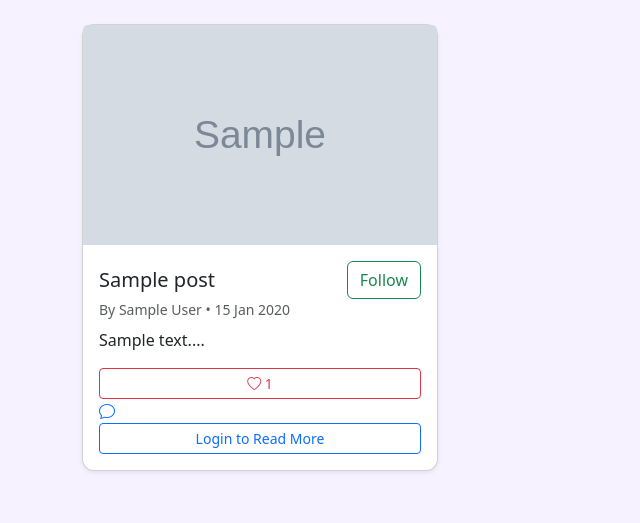
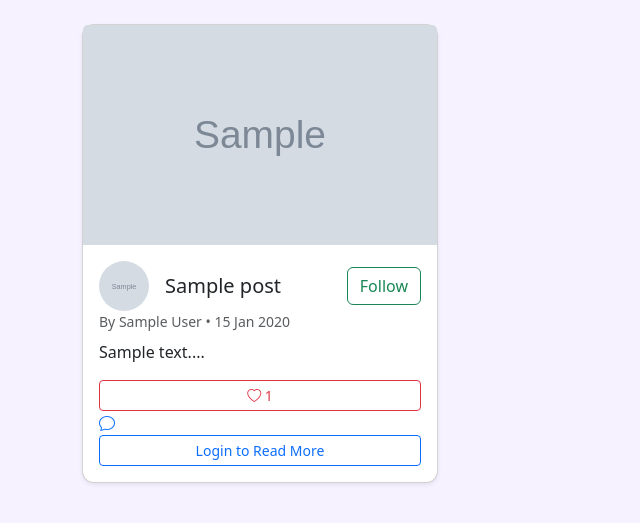
Before and after one commit to AanchalKhokhariya/Blog-Management-System, a Flask app: page / in a window 1280 px wide. Shown: the part 56-579 px from the top of the page, without its empty margins (0-640 px from the left). Run offline with Flask 3, Linux system fonts and the light colour scheme; tables that the repository leaves empty hold one stand-in row (values such as "Sample post"); grey boxes marked "Sample" are stand-in pictures.

Commit message:
update done in code

```diff
--- a/app.py
+++ b/app.py
@@ -83,12 +83,39 @@ with app.app_context():
     db.create_all()
 
 
+# @app.context_processor
+# def inject_user():
+#     if "user_id" in session:
+#         return {"user": db.session.get(User, session["user_id"])}
+#     return {"user": None}
+
+
 @app.route("/")
 def home():
     if "user_id" in session:
         return redirect(url_for("screen"))
+
+    user = None
     posts = Post.query.order_by(Post.created_at.desc()).all()
-    return render_template("main.html", page="home", posts=posts, is_logged_in=("user_id" in session))
+
+    return render_template("main.html",page="home",posts=posts,user=user,is_logged_in=False)
+
+@app.route("/screen")
+def screen():
+    if "user_id" not in session:
+        return redirect(url_for("login"))
+
+    current_user_id = session["user_id"]
+
+    posts = (Post.query.filter(Post.user_id != current_user_id).order_by(Post.created_at.desc()).all())
+
+    following_ids = {
+        f.following_id
+        for f in Follow.query.filter_by(follower_id=current_user_id).all()
+    }
+    return render_template("main.html", page="screen", posts=posts, following_ids=following_ids, is_logged_in=True)
+
+
 
 
 @app.route("/register")
@@ -273,22 +300,6 @@ def reset_password():
     db.session.commit()
 
     return redirect(url_for("login"))
-
-
-@app.route("/screen")
-def screen():
-    if "user_id" not in session:
-        return redirect(url_for("login"))
-
-    current_user_id = session["user_id"]
-
-    posts = (Post.query.filter(Post.user_id != current_user_id).order_by(Post.created_at.desc()).all())
-
-    following_ids = {
-        f.following_id
-        for f in Follow.query.filter_by(follower_id=current_user_id).all()
-    }
-    return render_template("main.html", page="screen", posts=posts, following_ids=following_ids, is_logged_in=True)
 
 
 @app.route("/profile")
@@ -485,15 +496,16 @@ def add_comment(post_id):
 
     comment_text = request.form.get("comment")
 
+
     if not comment_text or not comment_text.strip():
         return redirect(request.referrer)
-
     comment = Comment(comment=comment_text.strip(), post_id=post_id, user_id=session["user_id"])
     timestamp=datetime.now()
     db.session.add(comment,timestamp)
     db.session.commit()
 
     return redirect(request.referrer)
+
 
 
 @app.route("/delete_comment/<int:comment_id>", methods=["POST"])
--- a/templates/main.html
+++ b/templates/main.html
@@ -74,13 +74,14 @@
 {% endif %}
 
 
-{% if page == "home" or page == "screen"%}
+{% if page == "home" or page == "screen" %}
     <div class="row g-4">
 
         {% for post in posts %}
         <div class="col-md-4">
 
             <div class="card h-100 shadow-sm">
+
 
                 {% if post.image %}
                 <img src="{{ post.image }}" class="card-img-top" style="height: 220px; object-fit: cover;">
@@ -89,7 +90,8 @@
                 <div class="card-body d-flex flex-column">
 
                     <div class="d-flex justify-content-between align-items-center">
-                        <h5 class="card-title text-truncate mb-0">{{ post.title }}</h5>
+                        <img src="{{ post.author.profile_pic }}" class="rounded-circle me-3" style="width: 50px; height: 50px; object-fit: cover;" alt="Author profile picture">
+                        <h5 class="card-title text-truncate mb-0 flex-grow-1">{{ post.title }}</h5>
 
                     <form method="post" action="/follow/{{ post.author.id }}">
                         {% if post.author.id in following_ids %}
@@ -167,6 +169,7 @@
         {% endfor %}
     </div>
 {% endif %}
+
 
 
 {% if page == "register" %}
@@ -362,10 +365,9 @@
     <div class="container mt-4">
         <div class="row justify-content-center">
             <div class="col-md-8 col-lg-7">
-
                 <div class="card shadow-sm">
                     <div class="card-body p-3">
-
+                        <img src="{{ post.author.profile_pic }}" class="rounded-circle mx-auto mb-3" style="width: 140px; height: 140px; object-fit: cover;">
                         <h5 class="mb-2">{{ post.title }}</h5>
 
                         <p class="text-muted small mb-2">
@@ -386,7 +388,6 @@
 
                         <a href="{{ url_for('like_post', post_id=post.id) }}"
                         class="btn btn-sm {{ 'btn-danger' if liked else 'btn-outline-danger' }} p-1">
-
                             <i class="bi {{ 'bi-heart-fill' if liked else 'bi-heart' }}"></i>
                             <span class="ms-1">{{ post.likes | length }}</span>
                         </a>
@@ -405,6 +406,7 @@
                             <button class="btn btn-primary" type="submit">Comment</button>
                         </div>
                     </form>
+
 
                     <div class="mt-2">
                         {% for comment in post.comments %}
@@ -429,7 +431,8 @@
                             </div>
                         {% endfor %}
                     </div>
-                        <a href="{{ request.referrer or url_for('home') }}" class="btn btn-outline-secondary btn-sm mt-2">← Back</a>
+                        <a href="{{ url_for('screen') }}" class="btn btn-outline-secondary btn-sm mt-2">← Back</a>
+                    </form>
                     </div>
                 </div>
             </div>
@@ -441,9 +444,7 @@
 {% if page == "edit_profile" %}
     <div class="row justify-content-center">
         <div class="col-md-6">
-
             <div class="card shadow p-4 text-center">
-
                 {% if user.profile_pic %}
                     <img src="{{ user.profile_pic }}"
                         class="rounded-circle mx-auto mb-3"
@@ -466,7 +467,6 @@
 
                     <button class="btn btn-purple w-100">Update Profile</button>
                 </form>
-
             </div>
         </div>
     </div>
```
